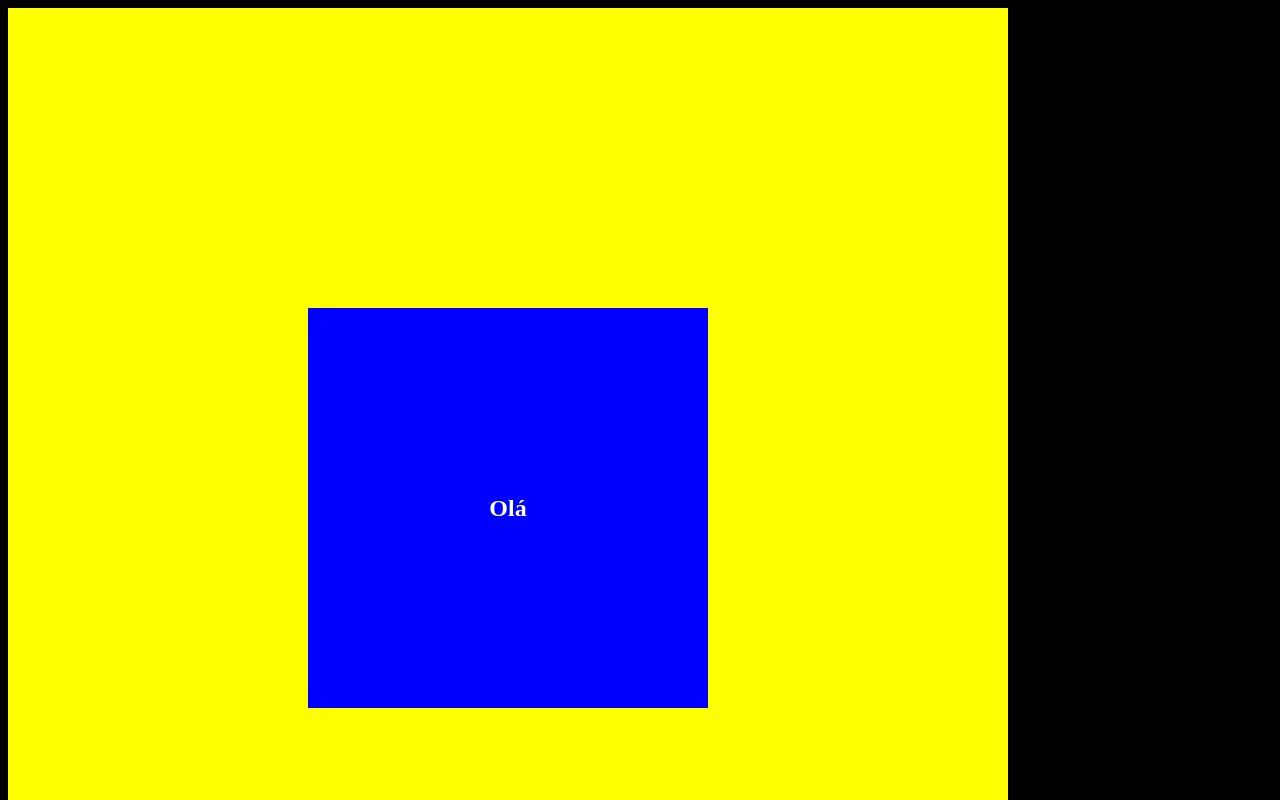
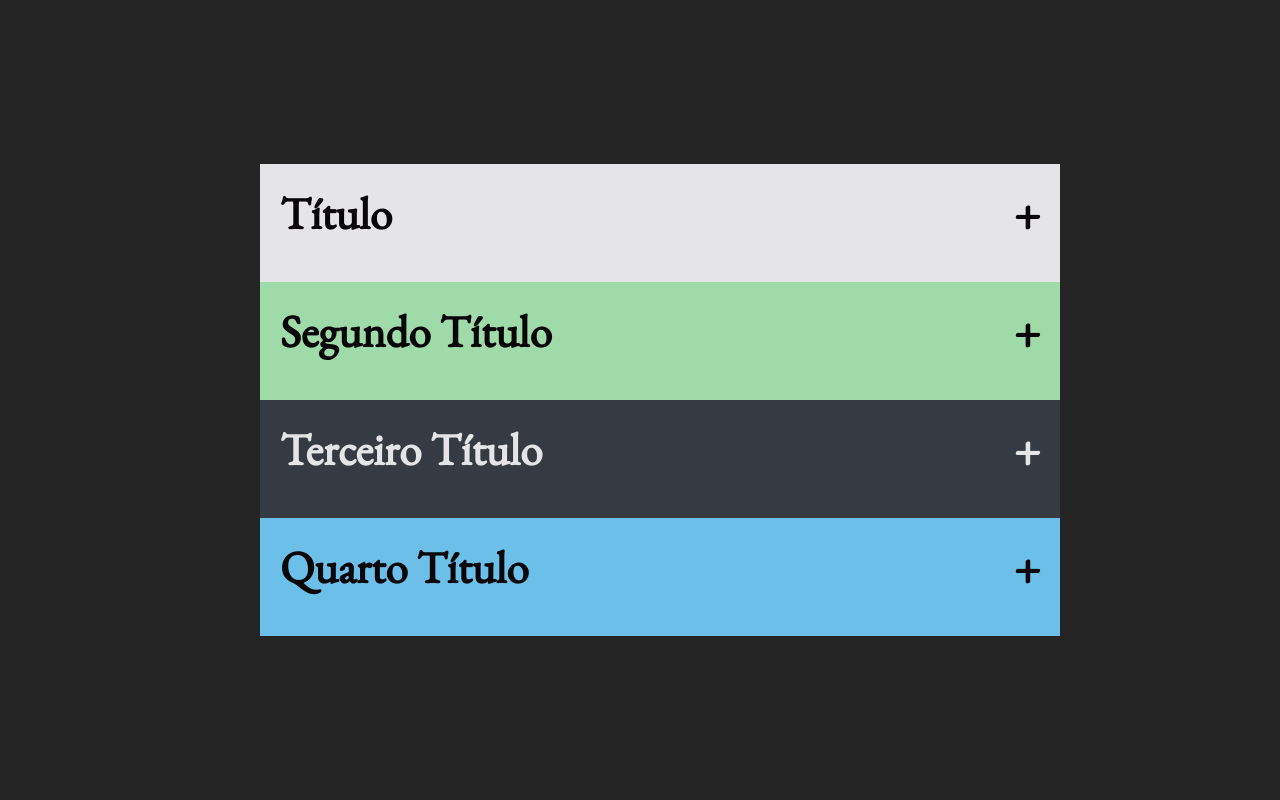
Before and after one commit to thiagoSouza1989/curso-js, a plain HTML site: page desafios/desafio06/index.html in a window 1280 px wide. Shown: the top 800 px of the page. Drawn offline with nearby package versions, Linux system fonts and the light colour scheme.

Commit message:
desefio com efeito acordeon

```diff
--- a/desafios/desafio06/index.html
+++ b/desafios/desafio06/index.html
@@ -5,37 +5,49 @@
     <meta http-equiv="X-UA-Compatible" content="IE=edge">
     <meta name="viewport" content="width=device-width, initial-scale=1.0">
     <title>Document</title>
-    <style>
-        body{
-            background-color: black;
-        }
-        section{
-            display: grid;
-            place-items: center;
-            background-color: yellow;
-            width: 1000px;
-            height: 1000px;
-        }
-        div{
-            display: grid;
-            place-items: center;
-            background-color: blue;
-            width: 400px;
-            height: 400px;
-        }
-        h1{
-            color: white;
-        }
-
-    </style>
+    <link rel="stylesheet" href="style.css">
 </head>
 <body>
     <main>
-        <section>
-            <div>
-                <h1>Olá</h1>
-            </div>
-        </section>
+        <ul class="accordion">
+            <li class="accordion-item">
+                <div class="accordion-item-header">
+                    <h2>Título</h2>
+                    <h2 class="sign">+</h2>
+                </div>
+                <p>
+                    Lorem ipsum dolor sit, amet consectetur adipisicing elit. Saepe molestias nemo, odit at eligendi, rerum fugiat magni, porro minima eum recusandae. Quam, delectus voluptates. Culpa repudiandae nam quo dolore cumque!
+                </p>
+            </li>
+            <li class="accordion-item">
+                <div class="accordion-item-header">
+                    <h2>Segundo Título</h2>
+                    <h2 class="sign">+</h2>
+                </div>
+                <p>
+                    Lorem ipsum dolor sit amet consectetur adipisicing elit. Accusantium optio esse nulla tempora error placeat rem porro reprehenderit eveniet id nihil dolores officia, maxime cupiditate aliquid odit sit dignissimos sed.
+                </p>
+            </li>
+            <li class="accordion-item">
+                <div class="accordion-item-header">
+                    <h2>Terceiro Título</h2>
+                    <h2 class="sign">+</h2>
+                </div>
+                <p>
+                    Lorem ipsum dolor sit amet consectetur adipisicing elit. Accusantium optio esse nulla tempora error placeat rem porro reprehenderit eveniet id nihil dolores officia, maxime cupiditate aliquid odit sit dignissimos sed.
+                </p>
+            </li>
+            <li class="accordion-item">
+                <div class="accordion-item-header">
+                    <h2>Quarto Título</h2>
+                    <h2 class="sign">+</h2>
+                </div>
+                <p>
+                    Lorem ipsum dolor sit amet consectetur adipisicing elit. Accusantium optio esse nulla tempora error placeat rem porro reprehenderit eveniet id nihil dolores officia, maxime cupiditate aliquid odit sit dignissimos sed.
+                </p>
+            </li>
+        </ul>
     </main>
+    <script src="script.js"></script>
 </body>
 </html>
--- /dev/null
+++ b/desafios/desafio06/script.js
@@ -0,0 +1,35 @@
+const handleItemClick = (event) => {
+    deactiveAll();
+    active(event.currentTarget);
+};
+
+const deactiveAll = () => {
+    const items = document.getElementsByClassName("accordion-item");
+    for (let item of items){
+        deactive(item);
+    }
+};
+
+const active = (item) => {
+    item.classList.add("accordion-item-active");
+    const sign = item.querySelector(".sign");
+    sign.innerHTML = "-";
+}
+
+const deactive = (item) => {
+    item.classList.remove("accordion-item-active");
+    const sign = item.querySelector(".sign");
+    sign.innerHTML = "+";
+}
+
+const addListener = () => {
+    const items = document.getElementsByClassName("accordion-item");
+    for (let item of items){
+        console.log(item);
+        item.addEventListener("click", handleItemClick);
+    }
+};
+
+window.onload = () => {
+    addListener();
+};
--- /dev/null
+++ b/desafios/desafio06/style.css
@@ -0,0 +1,77 @@
+@import url("https://fonts.googleapis.com/css2?family=EB+Garamond&display=swap");
+
+:root{
+    font-family: "EB Garamond", serif;
+
+    color: rgba(255, 255, 255, 0.87);
+    background-color: #242424;
+
+    text-rendering: optimizeLegibility;
+    -webkit-font-smoothing: antialiased;
+    -moz-osx-font-smoothing: grayscale;
+    -webkit-text-size-adjust: 100%;
+}
+
+*{
+    margin: 0;
+}
+
+ul{
+    list-style: none;
+}
+
+body{
+    margin: 0;
+    display: flex;
+    justify-content: center;
+    place-items: center;
+    min-height: 100vh;
+}
+
+.accordion{
+    width: 800px;
+}
+
+.accordion-item:hover{
+    cursor: pointer;
+}
+
+.accordion-item-header{
+    display: flex;
+    justify-content: space-between;
+    padding: 20px;
+    font-size: 30px;
+}
+
+.accordion-item:nth-child(1){
+    background-color: #e5e4e6;
+    color: #080608;
+}
+
+.accordion-item:nth-child(2){
+    background-color: #9fdba8;
+    color: #080608;
+}
+.accordion-item:nth-child(3){
+    background-color: #363a43;
+    color: #e5e4e6;
+}
+.accordion-item:nth-child(4){
+    background-color: #6cbfe9;
+    color: #080608;
+}
+
+.accordion-item p{
+    font-size: 40px;
+    padding: 0px 20px 20px 20px;
+    transition: opacity 200ms ease-out, height 400ms ease-out;
+    height: 0;
+    opacity: 0;
+    visibility: hidden;
+}
+
+.accordion-item-active p{
+    visibility: visible;
+    height: 300px;
+    opacity: 0.8;
+}
```
